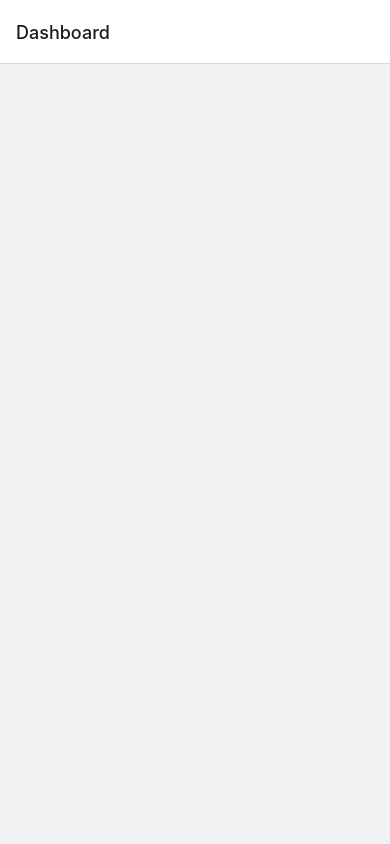
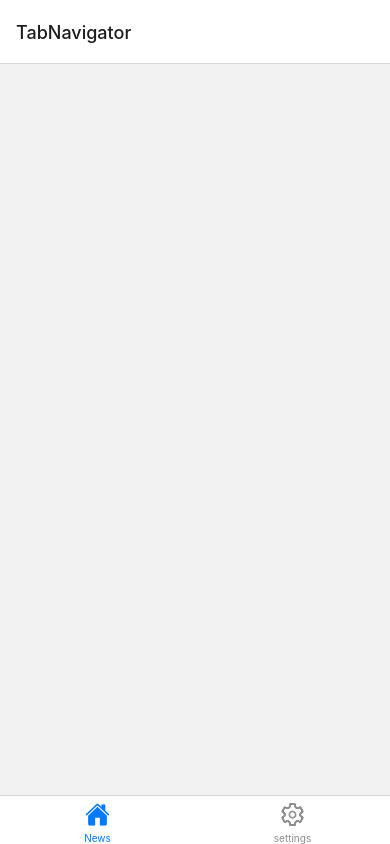
Before and after one commit to Ahmed1998222/NewsApp, a React Native app: screen / in a window 390 px wide. Built offline with nearby package versions, Linux system fonts and the light colour scheme.

Commit message:
featch : set tab navigation

```diff
--- a/package.json
+++ b/package.json
@@ -10,12 +10,14 @@
     "lint": "eslint ."
   },
   "dependencies": {
+    "@react-navigation/bottom-tabs": "^6.2.0",
     "@react-navigation/native": "^6.0.8",
     "@react-navigation/stack": "^6.1.1",
     "react": "17.0.2",
     "react-native": "0.67.3",
     "react-native-gesture-handler": "^2.3.0",
-    "react-native-safe-area-context": "^4.1.2"
+    "react-native-safe-area-context": "^4.1.2",
+    "react-native-vector-icons": "^9.1.0"
   },
   "devDependencies": {
     "@babel/core": "^7.17.5",
--- a/src/navigation/MainStack.tsx
+++ b/src/navigation/MainStack.tsx
@@ -1,26 +1,32 @@
 import React from 'react';
 import { createStackNavigator } from '@react-navigation/stack';
 import { DashboardStackScreens } from '../screens/dashboardModule';
-
+import TabNavigator from './TabNavigator'
 // Root Stack
 export const MainStack = createStackNavigator<TMainRoutes>();
 export const MainStackScreens = ({ }: IMainStack) => (
   <MainStack.Navigator>
     <MainStack.Screen
+      name={EMainRoutes.TabNavigator}
+      component={TabNavigator}
+    />
+    <MainStack.Screen
       name={EMainRoutes.Dashboard}
       component={DashboardStackScreens}
     />
-
   </MainStack.Navigator>
 );
 
 export enum EMainRoutes {
   Dashboard = 'Dashboard',
- }
+  TabNavigator = 'TabNavigator'
+}
 
 type TMainRoutes = {
   [EMainRoutes.Dashboard]: undefined;
- };
+  [EMainRoutes.TabNavigator]: undefined;
+
+};
 
 interface IMainStack {
   [key: string]: any;
--- /dev/null
+++ b/src/navigation/TabNavigator.tsx
@@ -0,0 +1,49 @@
+import React from 'react';
+import { createBottomTabNavigator } from '@react-navigation/bottom-tabs';
+import Ionicons from 'react-native-vector-icons/Ionicons';
+import { HomeScreen,SettingsScreen  } from '../screens/dashboardModule/screens';
+
+const Tab = createBottomTabNavigator();
+const ICON_SIZE = 25;
+
+const TabNavigator = () => {
+
+  return (
+    <Tab.Navigator
+      screenOptions={{
+        headerShown: false,
+
+       }}>
+      <Tab.Screen
+        name="Home"
+        component={HomeScreen}
+        options={{
+          title: "News",
+          tabBarIcon: ({ color, focused }) => (
+            <Ionicons
+              name={focused ? 'home' : 'home-outline'}
+              color={color}
+              size={ICON_SIZE}
+            />
+          ),
+        }}
+      />
+      <Tab.Screen
+        name="Settings"
+        component={SettingsScreen}
+        options={{
+          title:"settings",
+          tabBarIcon: ({ color, focused }) => (
+            <Ionicons
+              name={focused ? 'settings' : 'settings-outline'}
+              color={color}
+              size={ICON_SIZE}
+            />
+          ),
+        }}
+      />
+    </Tab.Navigator>
+  );
+};
+
+export default TabNavigator;
--- a/src/screens/dashboardModule/index.tsx
+++ b/src/screens/dashboardModule/index.tsx
@@ -1,7 +1,9 @@
 import React from 'react';
 import { createStackNavigator, CardStyleInterpolators } from '@react-navigation/stack';
-import { DetailsNewsScreen, SettingsScreen ,HomeScreen } from './screens';
- import { DashboardModuleRoutes, EdashboardModuleRoutes, } from './navigation';
+import { DetailsNewsScreen, SettingsScreen, HomeScreen } from './screens';
+import { DashboardModuleRoutes, EdashboardModuleRoutes, } from './navigation';
+import TabNavigator from '../../navigation/TabNavigator';
+import Ionicons from 'react-native-vector-icons/Ionicons';
 
 export const DashboardStack = createStackNavigator<DashboardModuleRoutes>();
 export const DashboardStackScreens = () => (
@@ -11,16 +13,9 @@ export const DashboardStackScreens = () => (
       cardStyleInterpolator: CardStyleInterpolators.forHorizontalIOS,
     }}
   >
-    <DashboardStack.Screen name={EdashboardModuleRoutes.DetailsNews} component={DetailsNewsScreen}/>
+    <DashboardStack.Screen name={EdashboardModuleRoutes.DetailsNews} component={DetailsNewsScreen} />
 
-    <DashboardStack.Screen
-      name={EdashboardModuleRoutes.Home}
-      component={HomeScreen}
-    />
-    <DashboardStack.Screen
-      name={EdashboardModuleRoutes.Settings}
-      component={SettingsScreen}
-    />
+
 
   </DashboardStack.Navigator>
 );
```
